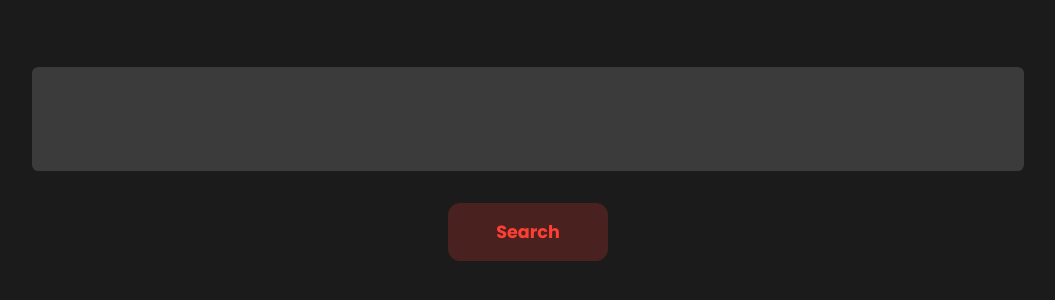
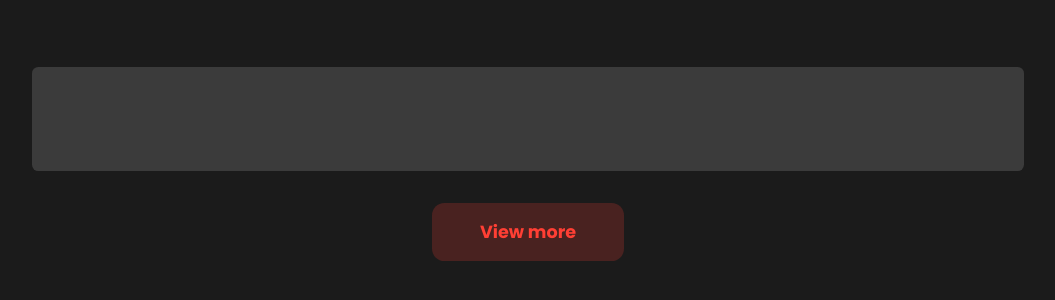
Before and after one commit to fleece30/horror-suggestor, a React app: page /searchsimilar in a window 1280 px wide. Shown: the part 236-536 px from the top of the page, without its empty margins (112-1167 px from the left). Built offline with nearby package versions, Linux system fonts and the light colour scheme.

Commit message:
first commit

```diff
--- a/src/Components/Button/Button.js
+++ b/src/Components/Button/Button.js
@@ -2,5 +2,12 @@
 import "./Button.scss";
 
 export function Button(props) {
-  return <button onClick={props.onClick}>{props.text}</button>;
+  return (
+    <button
+      style={{ display: props.hidden ? "block" : "none" }}
+      onClick={props.onClick}
+    >
+      {props.text}
+    </button>
+  );
 }
--- a/src/Components/SimilarMovies/SimilarMovies.js
+++ b/src/Components/SimilarMovies/SimilarMovies.js
@@ -125,7 +125,14 @@
           onChange={(e) => handleChange(e)}
         />
         {renderSuggestionBox()}
-        <Button text="Search" onClick={() => fetchRecommendations()} />
+        <div style={{ display: "flex", columnGap: "1em" }}>
+          <Button text="Search" onClick={() => fetchRecommendations()} />
+          <Button
+            text="View more"
+            hidden={!showingSuggestions}
+            onClick={() => fetchRecommendations()}
+          />
+        </div>
       </div>
     );
   };
```
